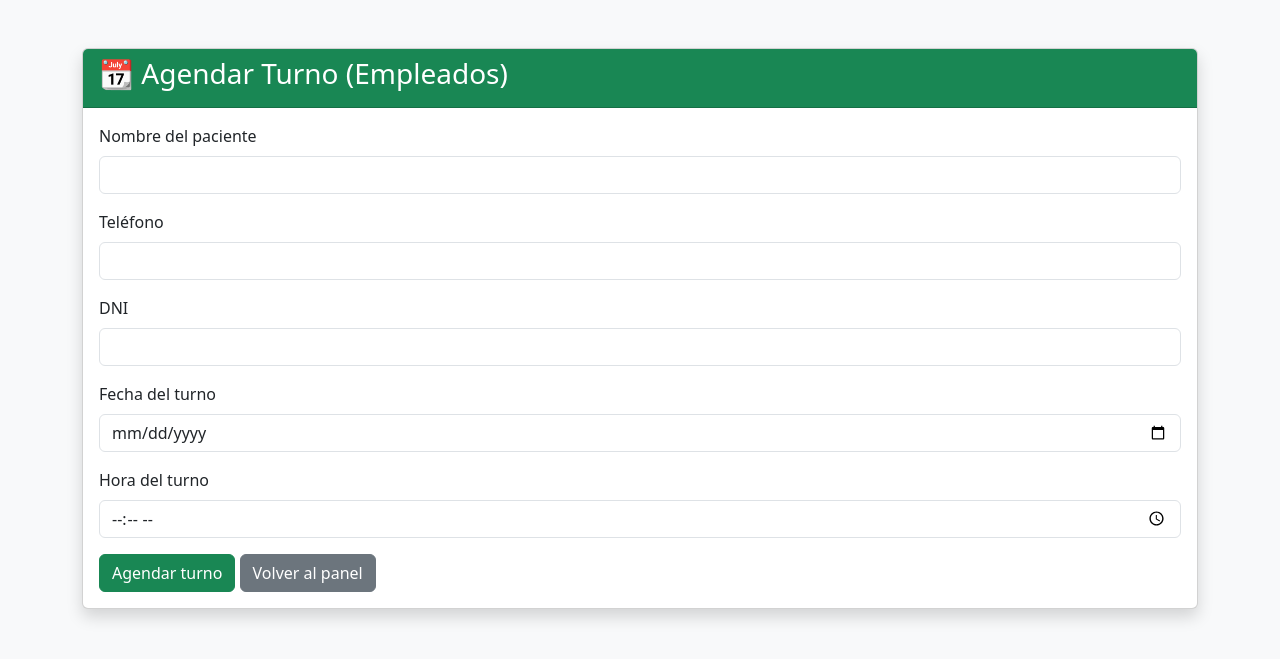
After one commit to OS-Carl/SkinLabs, a PHP site: page /empleados/agendar_turno.php in a window 1280 px wide. The commit adds this page. Shown: the top 659 px of the page. Run offline with PHP 8.4, Linux system fonts and the light colour scheme; the visitor is signed in with stand-in values (Sample User, id 1).

Commit message:
agregue la agenda por parte del empleado

```diff
--- /dev/null
+++ b/empleados/agendar_turno.php
@@ -0,0 +1,100 @@
+<?php
+session_start();
+include("../php/conexion.php");
+
+// Protección por sesión
+if (!isset($_SESSION['empleado'])) {
+    header("Location: ../login.php");
+    exit;
+}
+
+$servicio = isset($_GET['servicio']) ? $_GET['servicio'] : '';
+
+if ($_SERVER['REQUEST_METHOD'] == 'POST') {
+    $nombre = $_POST['nombre'];
+    $telefono = $_POST['telefono'];
+    $dni = $_POST['dni'];
+    $fecha = $_POST['fecha'];
+    $hora = $_POST['hora'];
+
+    $query_check = "SELECT * FROM citas WHERE fecha = '$fecha' AND hora = '$hora'";
+    $result_check = mysqli_query($conexion, $query_check);
+
+    if (mysqli_num_rows($result_check) > 0) {
+        $mensaje = "<div class='alert alert-danger'>¡El horario ya está ocupado! Elegí otro.</div>";
+    } else {
+        $query_check_persona = "SELECT * FROM citas WHERE fecha = '$fecha' AND dni = '$dni'";
+        $result_check_persona = mysqli_query($conexion, $query_check_persona);
+
+        if (mysqli_num_rows($result_check_persona) > 0) {
+            $mensaje = "<div class='alert alert-danger'>Esa persona ya tiene un turno ese día.</div>";
+        } else {
+            $dia_semana = date('w', strtotime($fecha));
+            if ($dia_semana == 0) {
+                $mensaje = "<div class='alert alert-danger'>No se agendan turnos los domingos.</div>";
+            } else {
+                $hora_agendada = strtotime($hora);
+                $hora_inicio = strtotime('09:00');
+                $hora_fin = strtotime('18:00');
+
+                if ($hora_agendada < $hora_inicio || $hora_agendada > $hora_fin) {
+                    $mensaje = "<div class='alert alert-danger'>Horario fuera de rango (09:00 - 18:00).</div>";
+                } else {
+                    $query = "INSERT INTO citas (nombre, telefono, servicio, fecha, hora, dni)
+                              VALUES ('$nombre', '$telefono', '$servicio', '$fecha', '$hora', '$dni')";
+                    if (mysqli_query($conexion, $query)) {
+                        $mensaje = "<div class='alert alert-success'>Turno agendado correctamente.</div>";
+                    } else {
+                        $mensaje = "<div class='alert alert-danger'>Error al guardar el turno.</div>";
+                    }
+                }
+            }
+        }
+    }
+}
+?>
+
+<!DOCTYPE html>
+<html lang="es">
+<head>
+    <meta charset="UTF-8">
+    <title>Agendar Turno - Panel Empleados</title>
+    <link href="https://cdn.jsdelivr.net/npm/bootstrap@5.3.0/dist/css/bootstrap.min.css" rel="stylesheet">
+</head>
+<body class="bg-light">
+<div class="container py-5">
+    <div class="card shadow">
+        <div class="card-header bg-success text-white">
+            <h3>📆 Agendar Turno (Empleados)</h3>
+        </div>
+        <div class="card-body">
+            <?php if (isset($mensaje)) echo $mensaje; ?>
+            <form method="POST">
+                <div class="mb-3">
+                    <label class="form-label">Nombre del paciente</label>
+                    <input type="text" name="nombre" class="form-control" required>
+                </div>
+                <div class="mb-3">
+                    <label class="form-label">Teléfono</label>
+                    <input type="text" name="telefono" class="form-control" required>
+                </div>
+                <div class="mb-3">
+                    <label class="form-label">DNI</label>
+                    <input type="text" name="dni" class="form-control" required>
+                </div>
+                <div class="mb-3">
+                    <label class="form-label">Fecha del turno</label>
+                    <input type="date" name="fecha" class="form-control" required>
+                </div>
+                <div class="mb-3">
+                    <label class="form-label">Hora del turno</label>
+                    <input type="time" name="hora" class="form-control" required>
+                </div>
+                <button type="submit" class="btn btn-success">Agendar turno</button>
+                <a href="index_empleados.php" class="btn btn-secondary">Volver al panel</a>
+            </form>
+        </div>
+    </div>
+</div>
+</body>
+</html>
--- a/empleados/index_empleados.php
+++ b/empleados/index_empleados.php
@@ -73,7 +73,9 @@ if (!isset($_SESSION['empleado'])) {
                 <a href="ver_historial.php" class="list-group-item list-group-item-action">📄 Ver historial completo</a>
                 <a href="agregar_tratamiento.php" class="list-group-item list-group-item-action">💆‍♂️ Agregar tratamiento o anotaciones</a>
                 <a href="historia_clinica.php" class="list-group-item list-group-item-action">📚 Ver historial de un paciente</a>
-                <a href="ver_agenda.php" class="list-group-item list-group-item-action">📅 Ver agenda</a>
+                <a href="ver_agenda.php" class="list-group-item list-group-item-action">📅 Ver agenda de turnos</a>
+                <a href="agendar_turno.php" class="list-group-item list-group-item-action">📅 Agendar un nuevo turno</a> <!-- Agregar turno -->
+                <a href="eliminar_turno.php" class="list-group-item list-group-item-action">❌ Eliminar un turno</a> <!-- Eliminar turno -->
                 <a href="facturacion.php" class="list-group-item list-group-item-action">💸 Cargar Factura</a>
                 <a href="ver_facturas.php" class="list-group-item list-group-item-action">📊 Ver Facturación</a>
             </div>
```
Also changed, not shown: empleados/eliminar_turno.php (added, +99 -0 lines).
